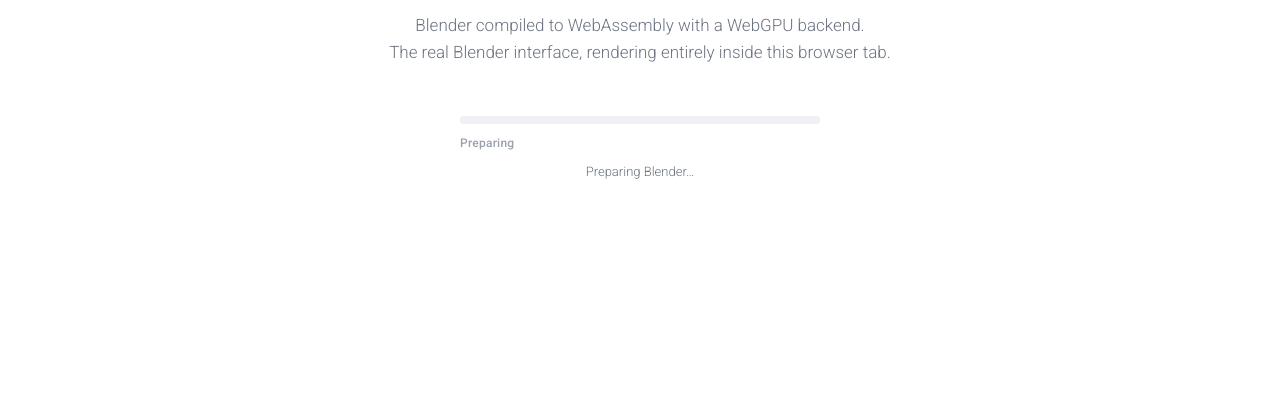
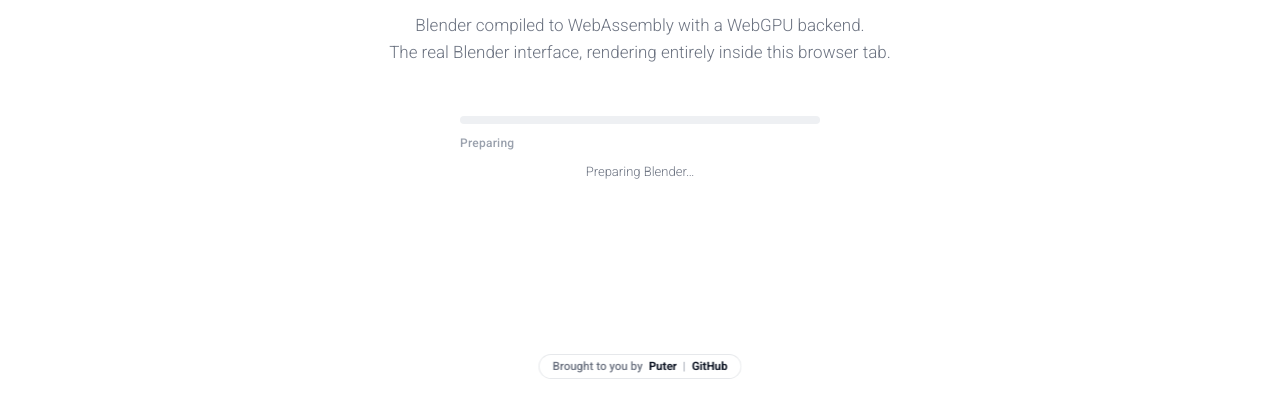
Before and after one commit to HeyPuter/blender-wasm, a website built with Vite: page demo/index.html in a window 1280 px wide. Shown: the part 407-800 px from the top of the page. Built offline with nearby package versions, Linux system fonts and the light colour scheme; files whose address does not match are found by name.

Commit message:
Add floating credit badge over splash and canvas

```diff
--- a/demo/index.html
+++ b/demo/index.html
@@ -130,6 +130,14 @@
       </main>
     </section>
     <canvas id="canvas" width="1536" height="864" tabindex="0"></canvas>
+    <!-- Credit badge: a sibling of #splash (NOT a child) so it keeps floating
+         over the running Blender canvas after the splash is hidden. -->
+    <div class="credit-badge">
+      <span>Brought to you by</span>
+      <a href="https://developer.puter.com" target="_blank" rel="noreferrer">Puter</a>
+      <span class="credit-sep" aria-hidden="true">|</span>
+      <a href="https://github.com/heyputer/blender-wasm" target="_blank" rel="noreferrer">GitHub</a>
+    </div>
     <script type="module" src="/src/main.js"></script>
   </body>
 </html>
--- a/demo/src/styles.css
+++ b/demo/src/styles.css
@@ -221,55 +221,61 @@ input {
   line-height: 1.6;
 }
 
-/* --- "powered by" badge (pinned to the bottom of the viewport) ----------- */
-.powered-badge {
-  position: absolute;
-  bottom: 20px;
+/* --- credit badge (floats over BOTH the splash and the live Blender canvas) -
+   Fixed to the viewport rather than the splash, and above both of them in the
+   stack (#canvas z-index 0, #splash 10), so it stays put once Blender takes
+   over the screen. Exactly 25px tall (border-box). */
+.credit-badge {
+  position: fixed;
+  z-index: 50;
+  bottom: 14px;
   left: 50%;
   transform: translateX(-50%);
+  height: 25px;
   display: inline-flex;
   align-items: center;
-  gap: 8px;
-  padding: 7px 15px;
-  border: 1px solid #e6e8ec;
+  gap: 6px;
+  padding: 0 13px;
+  border: 1px solid rgba(209, 213, 219, 0.55);
   border-radius: 999px;
-  background: #f9fafb;
+  /* Translucent + blurred so it sits legibly on the white splash and on
+     Blender's dark viewport alike. */
+  background: rgba(255, 255, 255, 0.82);
+  backdrop-filter: blur(14px) saturate(180%);
+  -webkit-backdrop-filter: blur(14px) saturate(180%);
   color: #6b7280;
-  font-size: 12.5px;
+  font-size: 11.5px;
   font-weight: 500;
   line-height: 1;
-  text-decoration: none;
-  transition:
-    border-color 0.15s ease,
-    color 0.15s ease,
-    background-color 0.15s ease;
+  white-space: nowrap;
+  user-select: none;
+  /* Once Blender owns the screen the badge sits on top of its status bar, so
+     everything but the two links lets clicks/drags through to the canvas. */
+  pointer-events: none;
 }
 
-.powered-badge strong {
+.credit-badge a {
   color: #111827;
   font-weight: 600;
+  text-decoration: none;
+  transition: color 0.15s ease;
+  pointer-events: auto;
 }
 
-.powered-badge:hover {
-  border-color: #e87d0d;
-  background: rgba(232,125,13, 0.05);
+.credit-badge a:hover,
+.credit-badge a:focus-visible {
   color: #e87d0d;
 }
 
-.powered-badge:hover strong {
-  color: #e87d0d;
+.credit-badge a:focus-visible {
+  outline: 2px solid #e87d0d;
+  outline-offset: 2px;
+  border-radius: 3px;
 }
 
-.powered-dot {
-  width: 7px;
-  height: 7px;
-  border-radius: 999px;
-  background: #e87d0d;
-}
-
-/* Hidden while launching so it doesn't overlap the startup log. */
-.stage[data-phase="console"] .powered-badge {
-  display: none;
+.credit-sep {
+  color: #9aa1ad;
+  font-weight: 400;
 }
 
 /* --- launch panel (loading / ready / console) ---------------------------- */
```
